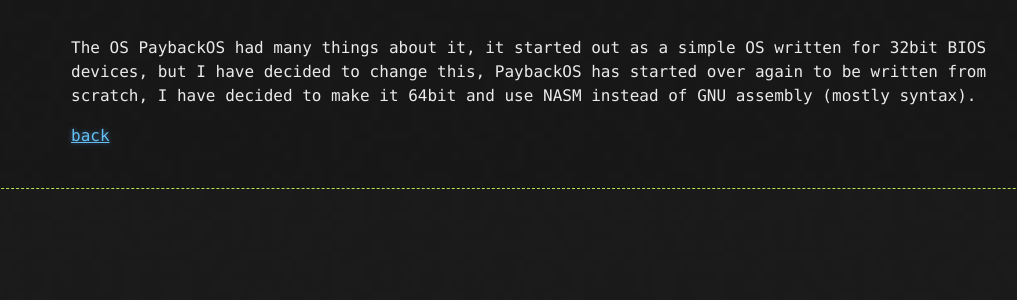
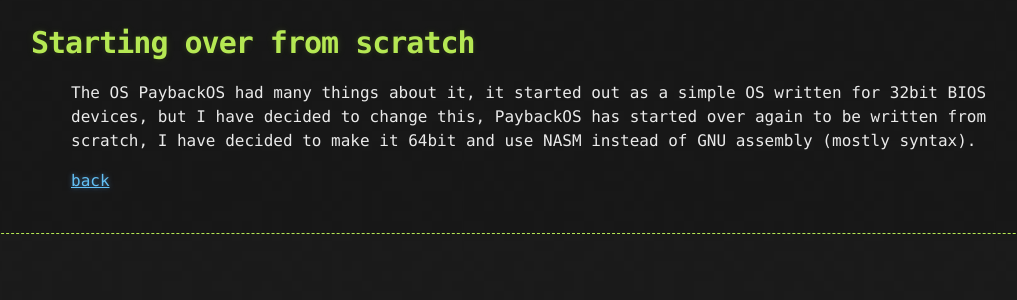
Before and after one commit to PaybackOS/PaybackOS, a Jekyll site: the page built from blog/startingover.md, in a window 1280 px wide. Shown: the top 300 px of the page, without its empty margins (69-1086 px from the left). Built offline with Jekyll 4.4.1, drawn with Linux system fonts in a browser that asks for light colours; our own code applies the rules of GitHub Pages for plain Markdown files.

Commit message:
added title.

```diff
--- a/blog/startingover.md
+++ b/blog/startingover.md
@@ -2,6 +2,8 @@
 layout: default
 ---
 
+# Starting over from scratch
+
 The OS PaybackOS had many things about it, it started out as a simple OS written for 32bit BIOS devices, but I have decided to change this, PaybackOS has started over again to be written from scratch, I have decided to make it 64bit and use NASM instead of GNU assembly (mostly syntax).
 
 [back](../)
```
